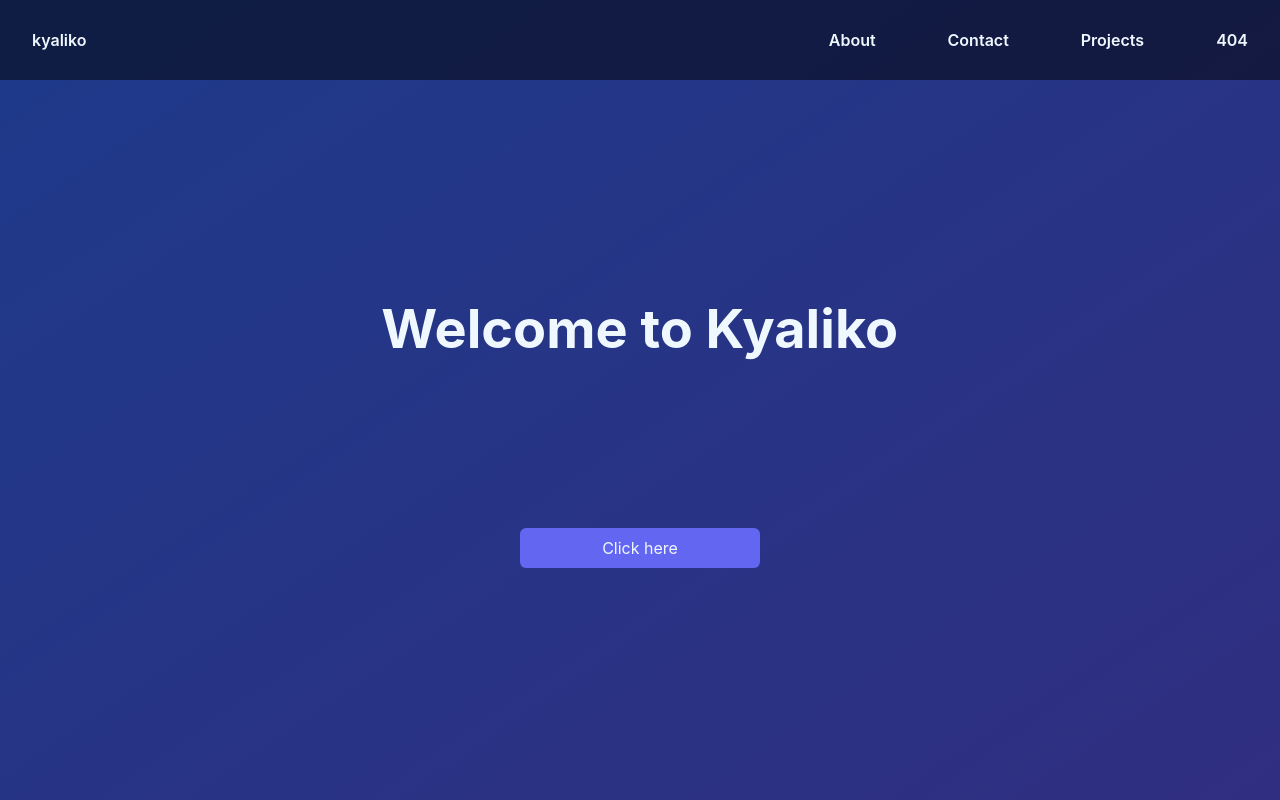
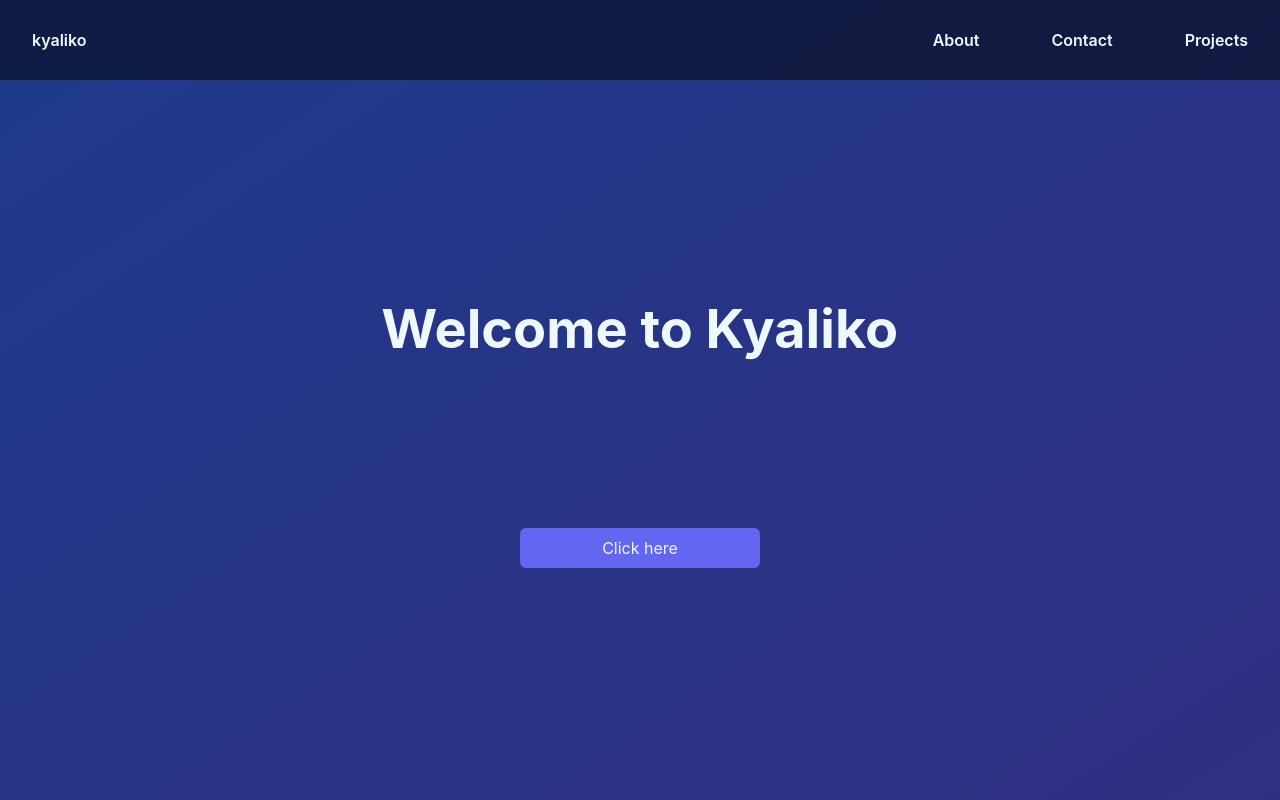
Before and after one commit to Hi-doki/kyalikoweb, a Next.js app: page / in a window 1280 px wide. Before the commit this address had no page. Shown: the top 800 px of the page. Built offline with nearby package versions, Linux system fonts and the light colour scheme.

Commit message:
meowmeowmeow19

```diff
--- a/components/Navbar.js
+++ b/components/Navbar.js
@@ -23,9 +23,6 @@ const Navbar = () => {
             <Link href="/projects" passHref>
                 <StyledLink>Projects</StyledLink>
             </Link>
-            <Link href="/404" passHref>
-                <StyledLink>404</StyledLink>
-            </Link>
         </div>
     </div>
   )
```
